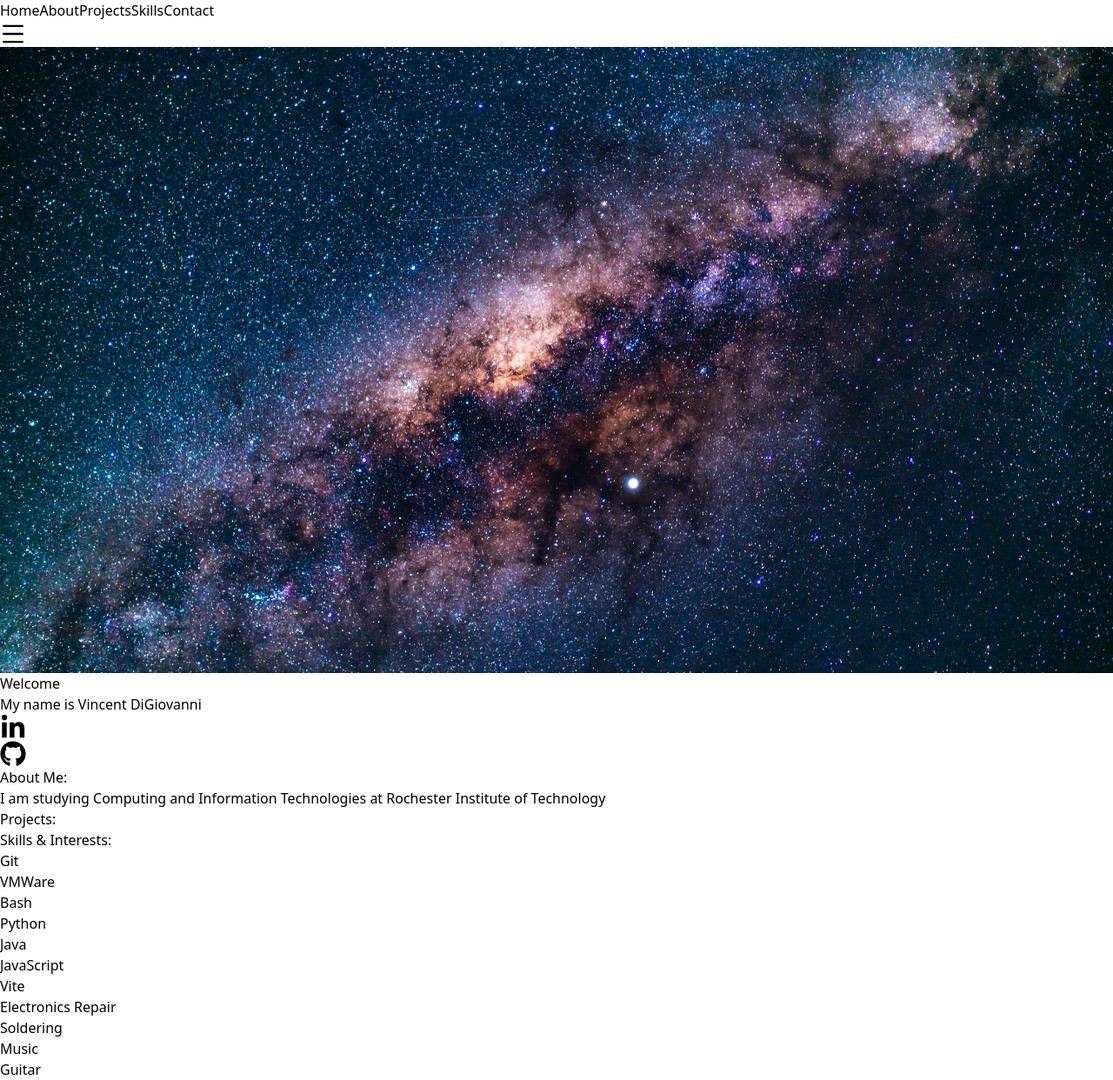
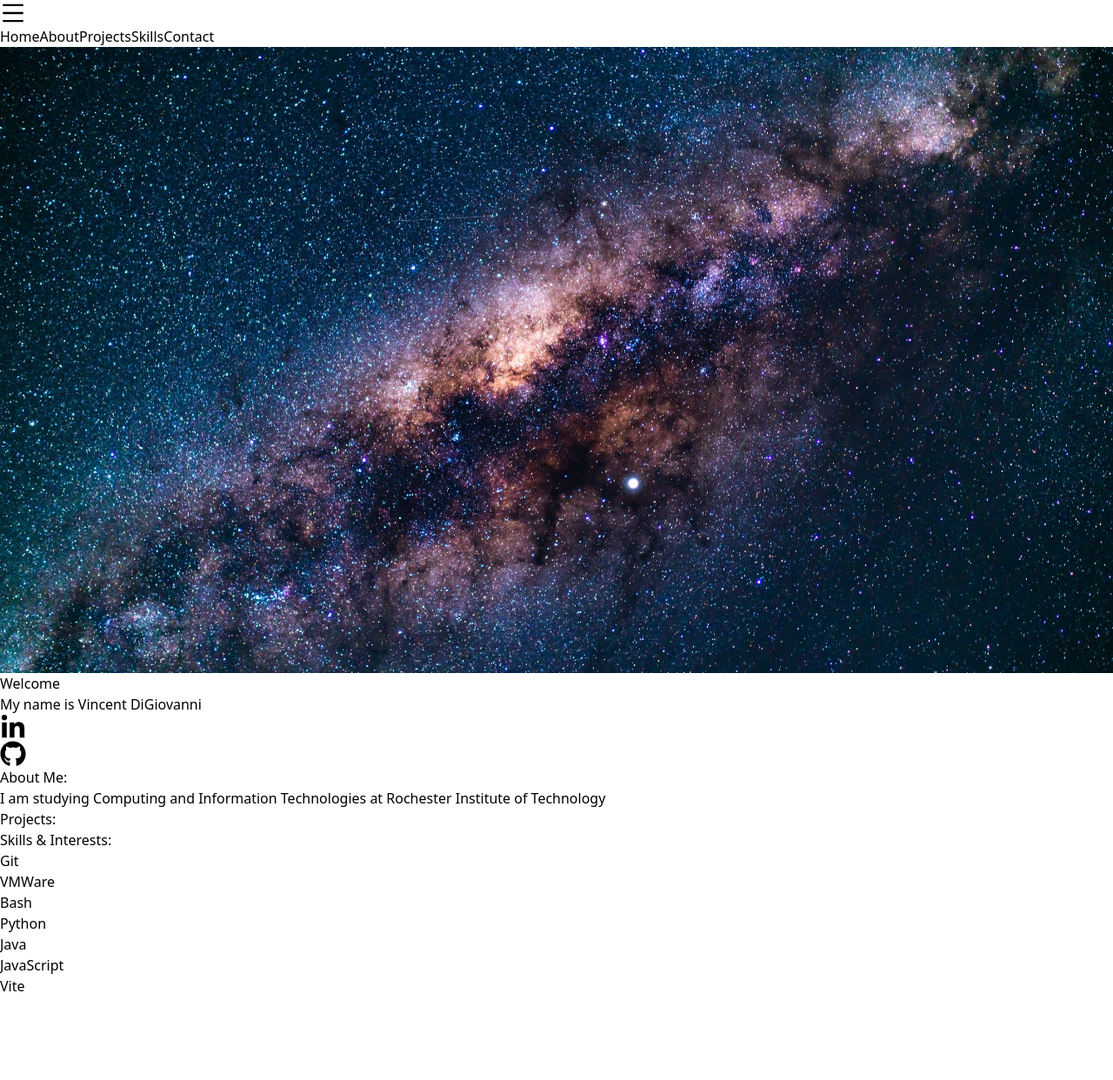
Before and after one commit to vdigi00/vincentdigi-site, a React (Vite) app: page / in a window 1280 px wide. Shown: the whole page at 87% size. After the commit the page ends 1146 px from the top, so only its background shows below. Built offline with nearby package versions, Linux system fonts and the light colour scheme.

Commit message:
Cleaned up nav

```diff
--- a/src/App.jsx
+++ b/src/App.jsx
@@ -1,5 +1,4 @@
-import Topnav from './components/Topnav'
-import Sidenav from './components/Sidenav'
+import Nav from './components/Nav'
 import Hero from './components/Hero'
 import Main from './components/Main'
 import Projects from './components/Projects'
@@ -8,8 +7,7 @@ import Skills from './components/Skills'
 function App() {
   return (
     <div>
-      <Topnav />
-      <Sidenav />
+      <Nav />
       <Hero />
       <Main />
       <Projects />
--- /dev/null
+++ b/src/components/Nav.jsx
@@ -0,0 +1,62 @@
+import React, { useState } from 'react'
+import { AiOutlineMenu, AiOutlineHome, AiOutlineProject, AiOutlineMail } from 'react-icons/ai'
+import { BsPerson } from 'react-icons/bs'
+
+const Icon = ({ type }) => {
+    switch (type) {
+        case 'home':
+            return <AiOutlineHome />;
+        case 'project':
+            return <AiOutlineProject />;
+        case 'mail':
+            return <AiOutlineMail />;
+        case 'person':
+            return <BsPerson />;
+        default:
+            return null;
+    }
+}
+
+const linkData = [
+    { href: '#hero', text: 'Home', icon: 'home' },
+    { href: '#main', text: 'About', },
+    { href: '#projects', text: 'Projects', icon: 'project' },
+    { href: '#skills', text: 'Skills' },
+    { href: '#contact', text: 'Contact', icon: 'mail' },
+]
+
+const Nav = () => {
+    const [nav, setNav] = useState(false)
+    const handleNav = () => {
+        setNav(!nav)
+    }
+
+    return (
+        <div>
+           <AiOutlineMenu onClick={ handleNav } className='fixed top-8 right-8 z-[99] lg:hidden' size={30} />
+            {
+                nav ? (
+                    <div className='visible lg:invisible fixed w-full h-screen bg-white/40 flex flex-col justify-center items-center z-20'>
+                        {linkData.map((link, index) => (
+                            <a key={index} className={`sm:w-[30%] w=[20%] flex justify-center items-center rounded-lg shadow-md bg-gray-100 shadow-gray-400 m-2 p-4 cursor-pointer hover:scale-110 ease-in duration-200`} href={link.href}>
+                                <Icon type={link.icon} size={20} />
+                                <span className='pl-4'>{link.text}</span>
+                            </a>
+                        ))}
+                    </div>
+                )
+                : (
+                    <nav className='fixed w-full invisible lg:visible flex flex-nowrap flex-row justify-center items-center z-[99] bg-white/60'>
+                        {linkData.map((link, index) => (
+                        <a key={index} className={`w-[8em] flex justify-center items-center mx-1 p-3 bg-white/80 hover:bg-gray-200`} href={link.href}>
+                            {link.text}
+                        </a>
+                        ))}
+                    </nav>
+                )
+            }
+        </div>
+    )
+}
+
+export default Nav
--- a/src/components/Sidenav.jsx
+++ /dev/null
@@ -1,47 +0,0 @@
-import React, { useState } from 'react'
-import { AiOutlineMenu, AiOutlineHome, AiOutlineProject, AiOutlineMail } from 'react-icons/ai'
-import { BsPerson } from 'react-icons/bs'
-
-const Sidenav = () => {
-    const [nav, setNav] = useState(false)
-    const handleNav = () => {
-        setNav(!nav)
-    }
-
-    return (
-        <div>
-           <AiOutlineMenu onClick={ handleNav } className='fixed top-8 right-8 z-[99] lg:hidden' size={30} />
-            {
-                nav ? (
-                        <div className='fixed w-full h-screen bg-white/40 flex flex-col justify-center items-center z-20'>
-                            <a onClick={ handleNav } href="#hero"
-                            className='w-[30%] flex justify-center items-center rounded-lg shadow-md bg-gray-100 shadow-gray-400 m-2 p-4 cursor-pointer hover:scale-110 ease-in duration-200'>
-                                <AiOutlineHome size={20} />
-                                <span className='pl-4'>Home</span>
-                            </a>
-                            <a onClick={ handleNav } href="#main"
-                            className='w-[30%] flex justify-center items-center rounded-lg shadow-md bg-gray-100 shadow-gray-400 m-2 p-4 cursor-pointer hover:scale-110 ease-in duration-200'>
-                                <AiOutlineProject size={20} />
-                                <span className='pl-4'>Projects</span>
-                            </a>
-                            <a onClick={ handleNav } href="#main"
-                            className='w-[30%] flex justify-center items-center rounded-lg shadow-md bg-gray-100 shadow-gray-400 m-2 p-4 cursor-pointer hover:scale-110 ease-in duration-200'>
-                                <BsPerson size={20} />
-                                <span className='pl-4'>Resume</span>
-                            </a>
-                            <a onClick={ handleNav } href="#main"
-                            className='w-[30%] flex justify-center items-center rounded-lg shadow-md bg-gray-100 shadow-gray-400 m-2 p-4 cursor-pointer hover:scale-110 ease-in duration-200'>
-                                <AiOutlineMail size={20} />
-                                <span className='pl-4'>Contact</span>
-                            </a>
-                        </div>
-                )
-                : (
-                    ''
-                )
-            }
-        </div>
-    )
-}
-
-export default Sidenav
--- a/src/components/Skills.jsx
+++ b/src/components/Skills.jsx
@@ -1,4 +1,14 @@
 import React from 'react';
+
+const linkData = [
+    { text: 'Git' },
+    { text: 'VMWare' },
+    { text: 'Bash' },
+    { text: 'Python' },
+    { text: 'Java' },
+    { text: 'JavaScript' },
+    { text: 'Vite' }
+]
 
 const Skills = () => {
     return (
@@ -6,39 +16,11 @@ const Skills = () => {
             <div className='max-w-[1000px] m-auto md:pl-20 p-4 py-16 '>
                 <h1 className='text-4xl font-bold'>Skills & Interests:</h1>
                 <div className='grid grid-cols-4 gap-6'>
-                    <div className='border'>
-                        Git
+                    {linkData.map((link, index) => (
+                    <div key={index} className={`border`}>
+                        {link.text}
                     </div>
-                    <div className='border'>
-                        VMWare
-                    </div>
-                    <div className='border'>
-                        Bash
-                    </div>
-                    <div className='border'>
-                        Python
-                    </div>
-                    <div className='border'>
-                        Java
-                    </div>
-                    <div className='border'>
-                        JavaScript
-                    </div>
-                    <div className='border'>
-                        Vite
-                    </div>
-                    <div className='border'>
-                        Electronics Repair
-                    </div>
-                    <div className='border'>
-                        Soldering
-                    </div>
-                    <div className='border'>
-                        Music
-                    </div>
-                    <div className='border'>
-                        Guitar
-                    </div>
+                    ))}
                 </div>
             </div>
         </div>
--- a/src/components/Topnav.jsx
+++ /dev/null
@@ -1,23 +0,0 @@
-import React from 'react'
-
-const linkData = [
-    { href: '#hero', text: 'Home' },
-    { href: '#main', text: 'About' },
-    { href: '#projects', text: 'Projects' },
-    { href: '#skills', text: 'Skills' },
-    { href: '#contact', text: 'Contact' },
-]
-
-const TopNav = () => {
-    return (
-        <nav className='fixed w-full invisible lg:visible flex flex-nowrap flex-row justify-center items-center z-[99] bg-white/60'>
-            {linkData.map((link, index) => (
-                <a key={index} className={`w-[8em] flex justify-center items-center mx-1 p-3 bg-white/80 ${link.className}`} href={link.href}>
-                    {link.text}
-                </a>
-            ))}
-        </nav>
-    )
-}
-
-export default TopNav
```
